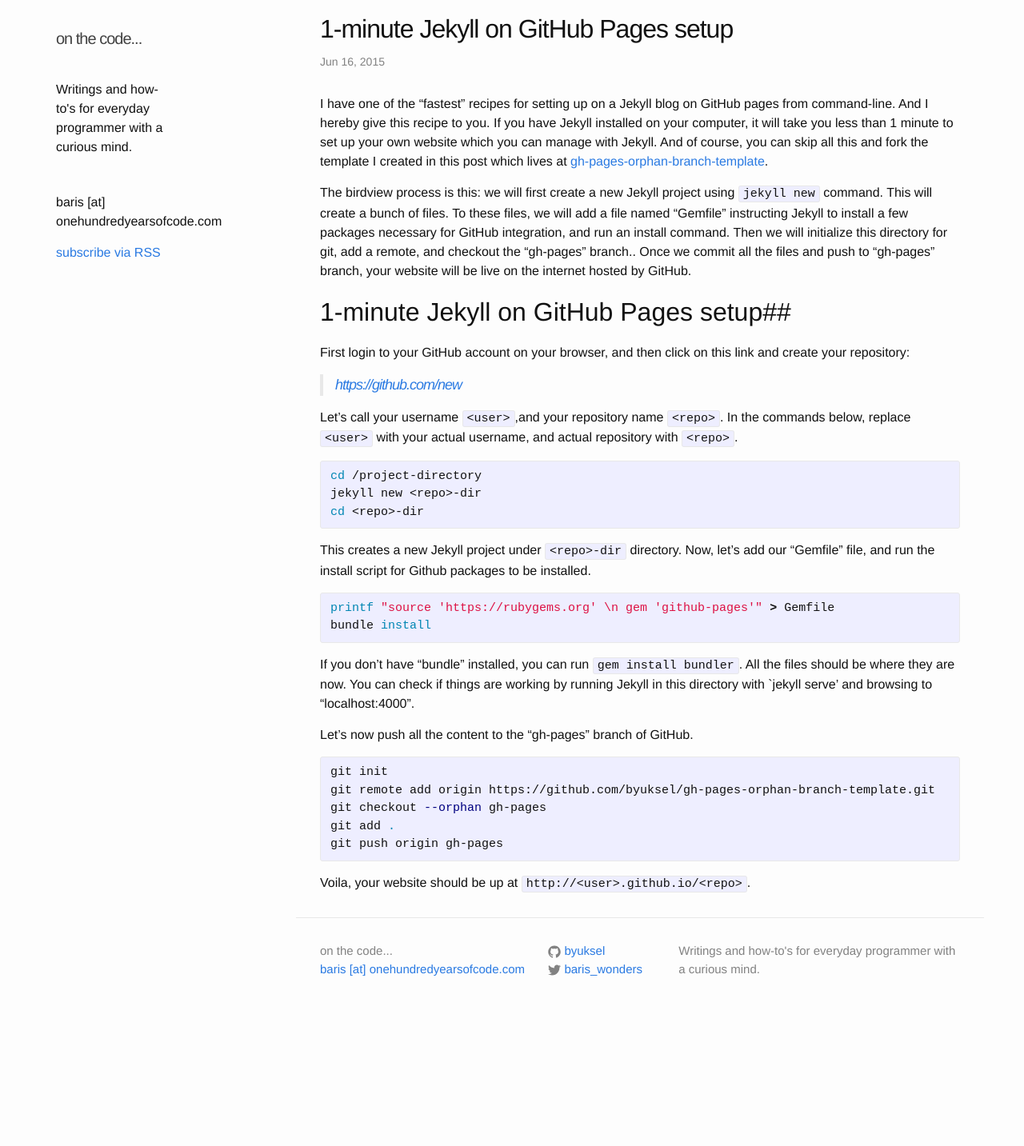
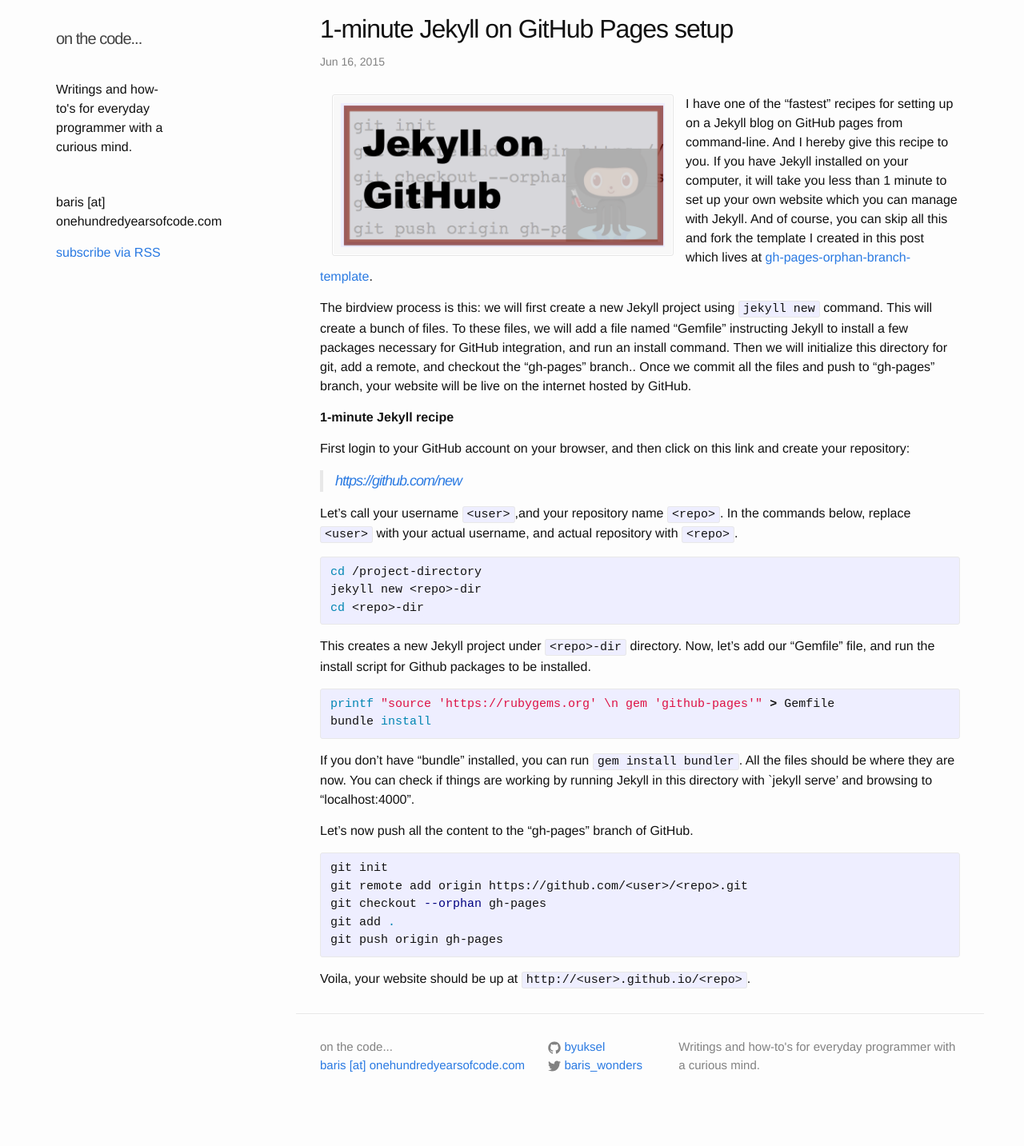
Before and after one commit to byuksel/on-the-code, a Jekyll site: the page built from _posts/2015-06-16-1-minute-jekyll-on-github-pages-setup.markdown, in a window 1280 px wide. Shown: the whole page at 80% size. Built offline with Jekyll 4.4.1, drawn with Linux system fonts in a browser that asks for light colours; comment, search, counter and statistics services are not loaded; before the commit the page ends 1313 px from its top, so only the background shows below that.

Commit message:
Add image

```diff
--- a/_posts/2015-06-16-1-minute-jekyll-on-github-pages-setup.markdown
+++ b/_posts/2015-06-16-1-minute-jekyll-on-github-pages-setup.markdown
@@ -5,13 +5,14 @@
 comments: true
 categories: post
 ---
+<span class="leftImage imgDiv"><img alt="The reason" src="/assets/one-minute/00_intro.png" width="405/"></span>
 I have one of the “fastest” recipes for setting up on a Jekyll blog on GitHub pages from command-line. And I hereby give this recipe to you. If you have Jekyll installed on your computer, it will take you less than 1 minute to set up your own website which you can manage with Jekyll. And of course, you can skip all this and fork the template I created in this post which lives at [gh-pages-orphan-branch-template](https://github.com/byuksel/gh-pages-orphan-branch-template).
 
 The birdview process is this: we will first create a new Jekyll project using `jekyll new` command. This will create a bunch of files. To these files, we will add a file named "Gemfile" instructing Jekyll to install a few packages necessary for GitHub integration, and run an install command.  Then we will initialize this directory for git,  add a remote, and checkout the “gh-pages” branch.. Once we commit all the files and push to “gh-pages” branch, your website will be live on the internet hosted by GitHub.
 
 <!--more-->
 
-##1-minute Jekyll on GitHub Pages setup##
+**1-minute Jekyll recipe**
 
 First login to your GitHub account on your browser, and then click on this link and create your repository:
 
@@ -39,7 +40,7 @@
 
 {% highlight bash %}
 git init
-git remote add origin https://github.com/byuksel/gh-pages-orphan-branch-template.git
+git remote add origin https://github.com/<user>/<repo>.git
 git checkout --orphan gh-pages
 git add .
 git push origin gh-pages
```
Also changed, not shown: assets/one-minute/00_intro.png (added).
